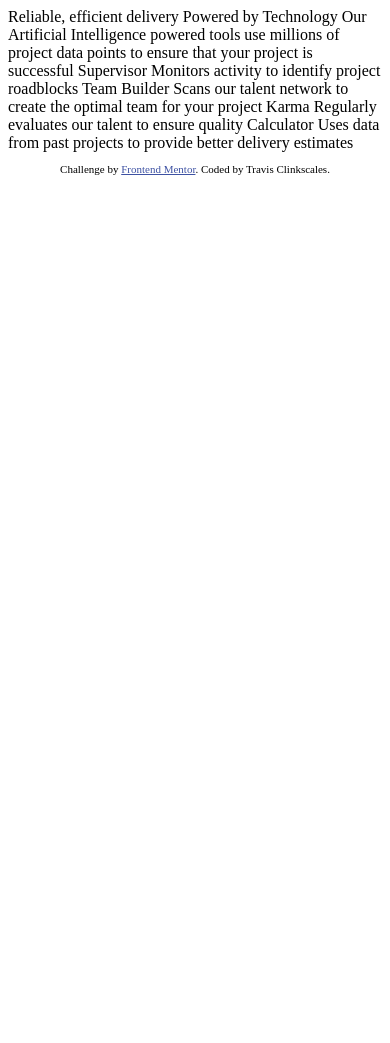
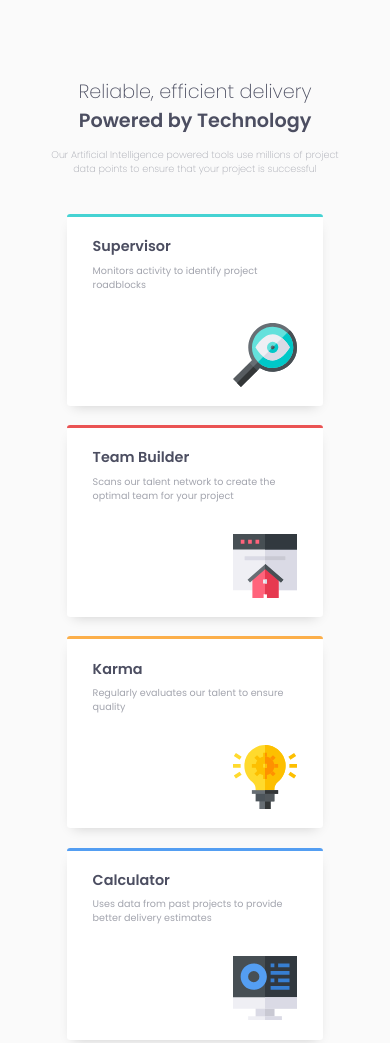
Before and after one commit to Clink50/FrontendMentorChallenges, a plain HTML site: page index.html in a window 390 px wide. Shown: the top 1043 px of the page. Before the commit the page ends 844 px from the top, so only its background shows below. Drawn offline with Linux system fonts and the light colour scheme.

Commit message:
Completed challenge. Had some issues on the Mobile design figuring out the width but happy with the final product.

```diff
--- /dev/null
+++ b/css/main.scss
@@ -0,0 +1,218 @@
+@import url('https://fonts.googleapis.com/css?family=Poppins:200,400,600&display=swap');
+
+:root {
+    --red: hsl(0, 78%, 62%);
+    --cyan: hsl(180, 62%, 55%);
+    --orange: hsl(34, 97%, 64%);
+    --blue: hsl(212, 86%, 64%);
+
+    --dark-blue: hsl(234, 12%, 34%);
+    --gray-blue: hsl(229, 6%, 66%);
+    --light-gray: hsl(0, 0%, 98%);
+}
+
+*,
+*::after,
+*::before {
+    margin: 0;
+    padding: 0;
+    box-sizing: inherit;
+}
+
+html, body {
+    font-size: 62.5%;
+    background-color: var(--light-gray);
+    box-sizing: border-box;
+    font-family: "Poppins", sans-serif;
+    font-weight: 400;
+}
+
+.container {
+    margin: 3rem 0;
+
+    display: flex;
+    justify-content: center;
+    align-items: center;
+    flex-direction: column;
+}
+
+.header {
+    color: var(--dark-blue);
+
+    display: flex;
+    justify-content: center;
+    align-items: center;
+    flex-direction: column;
+
+    &-light {
+        font-size: 3rem;
+        font-weight: 200;
+    }
+
+    &-dark {
+        font-size: 3rem;
+        font-weight: 600;
+        margin-bottom: 2rem;
+    }
+
+    &-paragraph {
+        font-size: 1.5rem;
+        text-align: center;
+        color: var(--gray-blue);
+        font-weight: 200;
+        width: 50rem;
+        margin-bottom: 3rem;
+    }
+}
+
+.outer {
+    display: flex;
+    justify-content: center;
+    align-items: center;
+
+    .cards-container {
+        display: inline-grid;
+        grid-template-columns: repeat(3, 1fr);
+        grid-gap: 3rem;
+
+        .card {
+            font-size: 1.5rem;
+            background-color: #fff;
+            box-shadow: 0 1rem 2rem -1rem rgba(0, 0, 0, 0.2);
+            width: 40rem;
+            height: 30rem;
+            border-radius: .5rem;
+            padding: 3rem 4rem;
+
+            display: flex;
+            justify-content: left;
+            flex-direction: column;
+
+            &-heading {
+                margin-bottom: 1rem;
+                color: var(--dark-blue);
+            }
+
+            &-paragraph {
+                color: var(--gray-blue);
+            }
+
+            &-icon {
+                margin-top: auto;
+                align-self: flex-end;
+            }
+
+            &-supervisor {
+                border-top: .5rem solid var(--cyan);
+                transform: translateY(50%);
+            }
+
+            &-team-builder {
+                border-top: .5rem solid var(--red);
+            }
+
+            &-karma {
+                grid-column: 2 / 3;
+                border-top: .5rem solid var(--orange);
+            }
+
+            &-calculator {
+                border-top: .5rem solid var(--blue);
+                transform: translateY(-50%);
+            }
+        }
+    }
+}
+
+footer {
+    margin-top: 4rem;
+
+    .attribution {
+        font-size: 1.1rem;
+        text-align: center;
+
+        & a {
+            color: hsl(228, 45%, 44%);
+        }
+    }
+}
+
+@media only screen and (max-width: 1300px) {
+    html, body {
+        font-size: 50%;
+    }
+}
+
+@media only screen and (max-width: 1050px) {
+    html, body {
+        font-size: 40%;
+    }
+}
+
+@media only screen and (max-width: 850px) {
+    .outer {
+        margin-top: 3rem;
+
+        .cards-container {
+            display: grid;
+            grid-template-columns: repeat(2, 1fr);
+            grid-template-rows: repeat(2, 1fr);
+
+            .card {
+                &-karma {
+                    border-top: .5rem solid var(--orange);
+                    grid-column: 1 / 1;
+                }
+
+                &-calculator {
+                    border-top: .5rem solid var(--blue);
+                    transform: translateY(0);
+                }
+
+                &-supervisor {
+                    border-top: .5rem solid var(--cyan);
+                    transform: translateY(0);
+                }
+            }
+        }
+    }
+}
+
+@media only screen and (max-width: 580px) {
+    .container {
+        margin: 12rem 0;
+    }
+
+    .header {
+        width: 75%;
+
+        &-paragraph {
+            width: 100%;
+        }
+    }
+
+    .outer {
+        .cards-container {
+            display: grid;
+            grid-template-columns: 1fr;
+            grid-template-rows: repeat(4, 1fr);
+
+            .card {
+                &-karma {
+                    border-top: .5rem solid var(--orange);
+                    grid-column: 1 / 1;
+                }
+
+                &-calculator {
+                    border-top: .5rem solid var(--blue);
+                    transform: translateY(0);
+                }
+
+                &-supervisor {
+                    border-top: .5rem solid var(--cyan);
+                    transform: translateY(0);
+                }
+            }
+        }
+    }
+}
--- a/index.html
+++ b/index.html
@@ -1,39 +1,53 @@
 <!DOCTYPE html>
 <html lang="en">
+
 <head>
   <meta charset="UTF-8">
-  <meta name="viewport" content="width=device-width, initial-scale=1.0"> <!-- displays site properly based on user's device -->
+  <meta name="viewport" content="width=device-width, initial-scale=1.0">
 
   <link rel="icon" type="image/png" sizes="32x32" href="./images/favicon-32x32.png">
+  <link rel="stylesheet" href="css/main.css">
 
   <title>Frontend Mentor | Four card feature section</title>
+</head>
 
-  <!-- Feel free to remove these styles or customise in your own stylesheet 👍 -->
-  <style>
-    .attribution { font-size: 11px; text-align: center; }
-    .attribution a { color: hsl(228, 45%, 44%); }
-  </style>
-</head>
 <body>
+  <div class="container">
+    <header class="header">
+      <h1 class="header-light">Reliable, efficient delivery</h1c>
+        <h1 class="header-dark">Powered by Technology</h1>
 
-  Reliable, efficient delivery
-  Powered by Technology
+        <p class="header-paragraph">Our Artificial Intelligence powered tools use millions of project data points
+          to ensure that your project is successful</p>
+    </header>
 
-  Our Artificial Intelligence powered tools use millions of project data points
-  to ensure that your project is successful
+    <section class="outer">
+      <div class="cards-container">
+        <div class="card card-supervisor">
+          <h2 class="card-heading">Supervisor</h2>
+          <p class="card-paragraph">Monitors activity to identify project roadblocks</p>
+          <img class="card-icon" src="images/icon-supervisor.svg" alt="Supervisor">
+        </div>
 
-  Supervisor
-  Monitors activity to identify project roadblocks
+        <div class="card card-team-builder">
+          <h2 class="card-heading">Team Builder</h2>
+          <p class="card-paragraph">Scans our talent network to create the optimal team for your project</p>
+          <img class="card-icon" src="images/icon-team-builder.svg" alt="Team Builder">
+        </div>
 
-  Team Builder
-  Scans our talent network to create the optimal team for your project
+        <div class="card card-karma">
+          <h2 class="card-heading">Karma</h2>
+          <p class="card-paragraph">Regularly evaluates our talent to ensure quality</p>
+          <img class="card-icon" src="images/icon-karma.svg" alt="Karma">
+        </div>
 
-  Karma
-  Regularly evaluates our talent to ensure quality
-
-  Calculator
-  Uses data from past projects to provide better delivery estimates
-
+        <div class="card card-calculator">
+          <h2 class="card-heading">Calculator</h2>
+          <p class="card-paragraph">Uses data from past projects to provide better delivery estimates</p>
+          <img class="card-icon" src="images/icon-calculator.svg" alt="Calculator">
+        </div>
+      </div>
+    </section>
 
     <footer>
       <p class="attribution">
@@ -42,4 +56,5 @@
       </p>
     </footer>
 </body>
+
 </html>
```
Also changed, not shown: css/main.css (added), 1 other file. Lines whose indentation alone changed are shown as unchanged.
